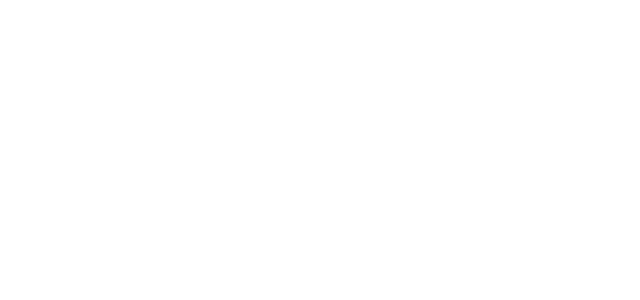
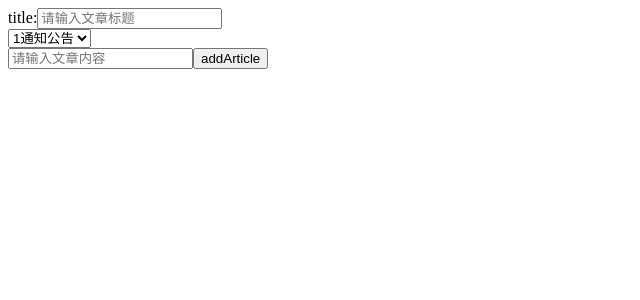
Before and after one commit to GNEFNEHCUIQ/GraduationProject-FrontEnd, a Vue app: page /addArticle in a window 1280 px wide. Shown: the top 300 px of the page, without its empty margins (0-640 px from the left). Built offline with nearby package versions, Linux system fonts and the light colour scheme.

Commit message:
2021.11.29night,compelete:resister,addArticle and more

```diff
--- a/src/router/index.js
+++ b/src/router/index.js
@@ -8,6 +8,8 @@
 
 import TeamMain from '../views/TeamPage/TeamMain.vue'
 import AllTeamMember from '../views/TeamPage/AllTeamMember.vue'
+import AddArticle from "../views/ArticlePage/AddArticle";
+import Register from "../views/Register";
 
 Vue.use(VueRouter)
 
@@ -41,6 +43,16 @@
         path: '/allArticle',
         name: 'AllArticle',
         component: AllArticle
+    },
+    {
+        path: '/addArticle',
+        name: 'AddArticle',
+        component: AddArticle
+    },
+    {
+        path: '/register',
+        name: 'Register',
+        component: Register
     }
 
   /*,
--- /dev/null
+++ b/src/views/ArticlePage/AddArticle.vue
@@ -0,0 +1,92 @@
+<template>
+    <div class="addArticle">
+        <form action="">
+            <div class="form-group">
+            <label class="form-group">title:</label>
+                <input type="text" v-model="title" class="form-control" id="title"  placeholder="请输入文章标题">
+            </div>
+            <div class="select">
+                　　<select  v-on:change="indexSelect($event)">
+                　　　　<option v-for="(item,key) in sortIndex" v-bind:value="item.indexId" :key="key">{{item.indexId}}{{item.name}}</option>
+                　　</select>
+            </div>
+            <input type="textarea" v-model="content" placeholder="请输入文章内容">
+            <button type="button" @click="addArticle">addArticle</button>
+        </form>
+
+
+    </div>
+</template>
+
+<script>
+    export default {
+        name: "AddArticle",
+        data(){
+            return{
+                title:'',
+                sortId:1,
+                sort:'',
+                content:'',
+                sortIndex: [{
+                    "indexId":1,
+                    "name": "通知公告"
+                }, {
+                    "indexId":2,
+                    "name": "创新教育"
+                }, {
+                    "indexId":3,
+                    "name": "比赛事项"
+                }, {
+                    "indexId":4,
+                    "name": "相关新闻"
+                }]
+            }
+        },
+        methods:{
+            addArticle:function(){
+                console.log("title:"+this.title)
+                console.log("sort:"+this.sort)
+                console.log("content:"+this.content)
+                if (null==this.title || ''==this.title){
+                    alert("title不能为空")
+                }else if (null==this.content || ''==this.content) {
+                    alert("content不能为空")
+                }else{
+                    this.axios({
+                        headers: {
+                            'Content-Type': 'application/x-www-form-urlencoded'
+                        },
+                        method:'POST',
+                        url:'/article/addArticle',
+                        params:{
+                            title: this.title,
+                            sort:this.sortIndex[this.sortId-1].name,
+                            content: this.content,
+                        }
+                    }).then((res)=>{
+                        console.log(res)
+                        console.log(res.data)
+                        alert(res.data.msg)
+                        //this.$router.replace('/home')
+                        //location.href='/home';
+                    }).catch((err)=>{
+                        console.log(err)
+                        alert(err)
+                    })
+                }
+
+            },
+
+            indexSelect(event){
+                this.sortId=event.target.value
+                console.log(this.sortId)
+
+                console.log(this.sortIndex[this.sortId-1].name)
+            }
+        }
+    }
+</script>
+
+<style scoped>
+
+</style>
--- a/src/views/Login.vue
+++ b/src/views/Login.vue
@@ -15,6 +15,7 @@
         <button type="button" @click="findAllArticleWithPage">get</button>
         <router-link to="AllArticle"><button>AllArticle</button></router-link>
         <button @click="alertFunction">global_</button>
+        <router-link to="Register"><button>Register</button></router-link>
     </div>
 </template>
 
--- /dev/null
+++ b/src/views/Register.vue
@@ -0,0 +1,73 @@
+<template>
+    <div class="register">
+        <form action="">
+            name: <input type="text" v-model="name" placeholder="4~16">
+            password: <input type="password" v-model="pwd" placeholder="4~16">
+            <button type="button" @click="register">register</button>
+        </form>
+    </div>
+</template>
+
+<script>
+    export default {
+        name: "Register",
+        data(){
+            return{
+                name:"",
+                pwd:"",
+
+            }
+        },
+        methods:{
+            register:function () {
+                let User=JSON.stringify({
+                    name: this.name,
+                    password: this.pwd,
+                })
+
+                let patten= /^[a-zA-Z0-9_-]{4,16}$/
+                if (!patten.test(this.name)){
+                    alert("要4~16名字")
+                } else if (!patten.test(this.pwd)) {
+                    alert("要4~16密码")
+                }else{
+                    /*this.axios({
+                        headers: {
+                            'Content-Type': 'application/json'
+                        },
+                        dataType:"text",
+                        charset:"utf-8",
+                        method:'POST',
+                        url:'/user/doRegister',
+                        params:{
+                            User
+                        }
+                    }).then((res)=>{
+                        console.log(res)
+                        console.log(res.data)
+                        alert(res.data.msg)
+                        //this.$router.replace('/home')
+                        //location.href='/home';
+                    }).catch((err)=>{
+                        console.log(err)
+                        alert(err)
+                    })*/
+                    this.axios.post('/user/doRegister', User,{
+                        headers: {
+                            "Content-Type": "application/json;charset=utf-8"  //头部信息
+                        }
+                    })
+                        .then(function(response) {
+                        })
+                        .catch(function(error) {
+                            console.log(error);
+                        })
+                }
+            }
+        }
+    }
+</script>
+
+<style scoped>
+
+</style>
```
